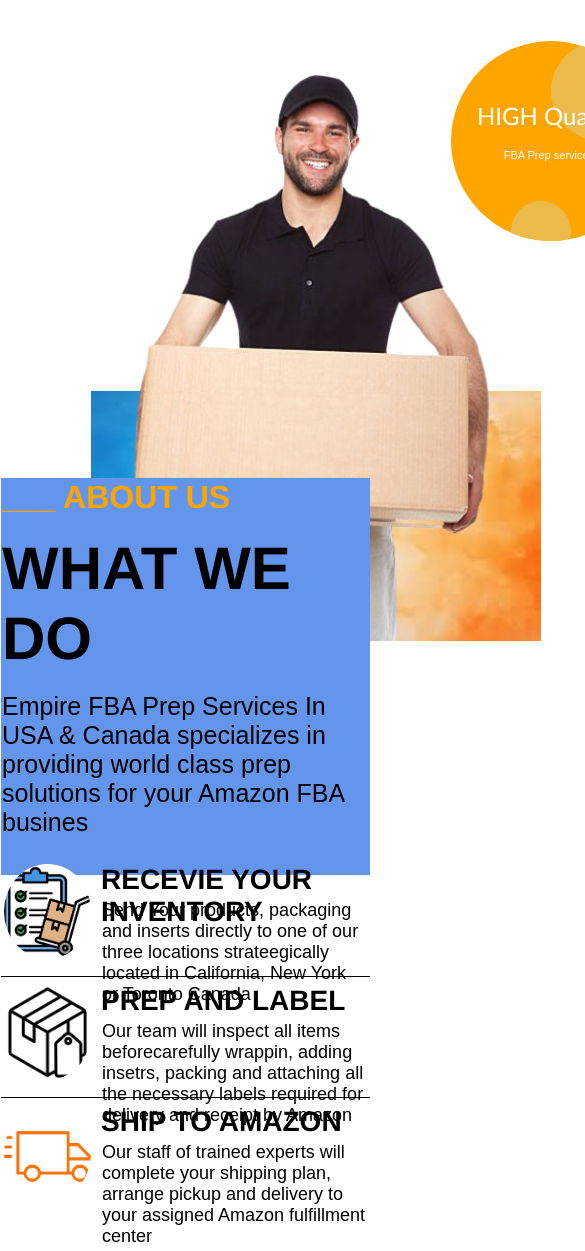
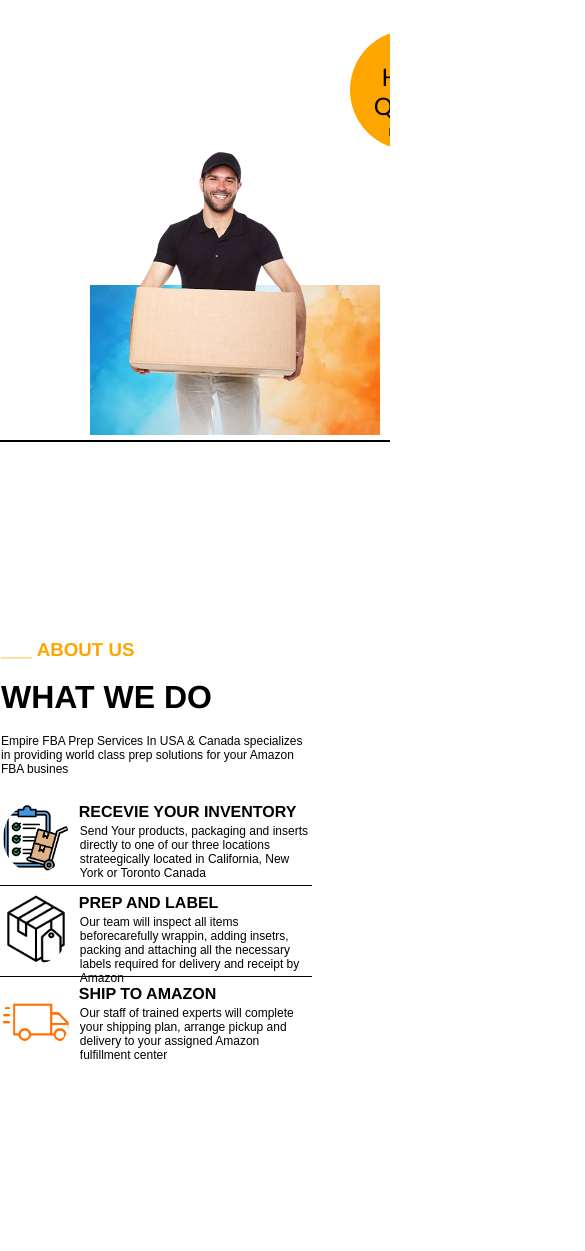
Before and after one commit to SadiqRoshan/webtask, a plain HTML site: page index.html in a window 390 px wide. Shown: the top 1251 px of the page, 585 px wide, since content can reach past the window. Drawn offline with Linux system fonts and the light colour scheme.

Commit message:
Update index.css

```diff
--- a/index.css
+++ b/index.css
@@ -212,258 +212,80 @@
     border-bottom: 1px solid black;
 }
 
-                    /* media */
+                    /* media query */
 
-@media only screen and (max-width:720px){
-    *{
-        margin: 0;
-        padding: 0;
-        box-sizing: border-box;
+
+
+@media only screen and (max-width:600px){
+    .men{
+        flex-wrap: wrap;
+    }
+    .mencantaner1{
+        height: 75vh;
+        overflow: hidden;
+
 
     }
-    body{
-        display: flex;
-        justify-content: space-between;
-        align-items: center;
+    .circule1{
+        margin-top: 30px;
+        width: 120px;
+        height:120px;
+        margin-left: 350px;
+    }
+    .circule2{
+        width: 50px;
+        height: 50px;
+    }
+    .circule3{
+        width: 30px;
+        height: 30px;
+        margin-top: 24px;
 
     }
+    .circuletext{
 
-
-    .men{
-        width: 100%;
+        width: 80px;
         padding: 1px;
-        display: flex;
-        flex-wrap: wrap;
-        /* border: 2px solid red; */
-
-    }
-    .mencantaner1{
-        width: 100%;
-        height: 50vh;
-        /* background-color: black; */
-        /* overflow: hidden; */
-
-    }
-    /* .mendiv1{
-        width: 100%;
-        height: 80vh;
-        background-color: burlywood;
-
-
-    } */
-
-    .circule1{
-        width: 200px;
-        height: 200px;
-        background-color: orange;
-        margin-left: 450px;
-        margin-top: 40px;
-        border-radius: 50%;
-        overflow: hidden;
-        justify-content: center;
-        align-items: center;
-        text-align: center;
-
-    }
-
-    .circule2{
-        width: 100px;
-        height: 100px;
-        background-color: rgb(236, 185, 75);
-        border-radius: 50%;
-        margin-left: 100px;
-    }
-    .circule3{
-        width: 60px;
-        height: 60px;
-        background-color: rgb(236, 185, 75);
-        border-radius: 50%;
-        margin-left: 60px;
-        margin-top: 25px;
-    }
-
-    .circuletext{
-        width: 150px;
-        height: 80px;
-        padding: 1px;
-        /* background-color: rgb(224, 15, 15); */
-        display: flex;
-        margin-left: 25px;
-        margin-top: -45PX;
-        color: white;
-
+        margin-top: -19px;
+        margin-left: 22px;
+        color: #000;
 
     }
 
     .circuletext p{
-        font-size:40px;
-        line-height: 30px;
+        font-size: large;
+    }
+    #circuletextp{
+        font-size: 9px;
 
     }
-
-
-
     .bg{
-        width: 450px;
-        height: 250px;
-        margin-top: 150px;
+        width: 290px;
+        height: 150px;
+        margin-top: 135px;
         margin-left: 90px;
     }
-
-    .bg img{
-        width: 100%;
-        height: 100%;
-        object-fit: cover;
+    .deliveryboy{
+        width: 200px;
+        height: 300px;
+        margin-top: -300px;
+        margin-left: 120px;
     }
 
-
-
-    .deliveryboy{
-        width: 370px;
-        height: 600px;
-        /* background-color:  aquamarine; */
-        margin-top:  -600px;
-        margin-left: 130px;
-
-
+    .mencantaner2{
+       padding: 0;
+       overflow: hidden;
+       height: 75vh;
 
     }
-    .deliveryboy img{
-        width: 100%;
-        height: 100%;
-        object-fit: cover;
-    }
-
-
     .div{
         border-bottom: 2px solid black;
-        margin-top: 20PX;
-        width: 90%;
-
-
-    }
-
-                        /* .mencantaner2 */
-
-
-
-
-
-
-
-
-    .mencantaner2{
-        width: 100%;
-        height: 50vh;
-        /* background-color: aqua; */
-        position: relative;
-        margin-top: 20px;
-
+        margin-top: 5px;
     }
 
     .mendiv{
-        width: 95%;
-        height: 47vh;
-        background-color:cornflowerblue ;
-        margin-top: -100px;
-    }
+        height: 72vh;
 
-    .text1{
-        width: 100%;
-        padding: 1px;
-        /* background-color:blueviolet; */
-    }
-
-
-    .text1 #h3 {
-        font-family: 'Franklin Gothic Medium', 'Arial Narrow', Arial, sans-serif;
-        color: orange;
-        font-size: xx-large;
-    }
-
-    .text1 h1{
-        font-size: 60px;
-    }
-    .text1 p{
-        font-family: Arial, Helvetica, sans-serif;
-        font-size: 25px;
-    }
-
-
-                    /* textbox */
-
-
-
-    .text2{
-        width: 100%;
-        height: 110px;
-        /* background-color: yellowgreen; */
-
-        display: flex;
         margin-top: 5px;
     }
-
-    .textbox{
-        width: 100%;
-        padding: 1px;
-        background-color: transparent;
-        /* border: 2px solid red; */
-        display: flex;
-
-    }
-
-    .icon{
-        width: 95px;
-        height: 95px;
-        border-radius: 50%;
-        background-color: transparent;
-        overflow: hidden;
-    }
-
-    .icon img{
-        width: 100%;
-        height: 100%;
-        object-fit: cover;
-
-    }
-
-    .heading{
-        width: 80%;
-        height: 3vh;
-        background-color: transparent;
-        /* border: 2px solid red; */
-
-    }
-
-    .div1{
-        width: 100%;
-        height: 35px;
-        /* background-color:blue; */
-        position: relative;
-    }
-    .div1 h4{
-        font-size: 28px;
-        font-family: 'Franklin Gothic Medium', 'Arial Narrow', Arial, sans-serif;
-        position: absolute;
-    }
-
-    .div2{
-        width: 100%;
-        padding: 1px;
-
-    }
-    .div2 p{
-
-        font-size: 18px;
-        font-family: Arial, Helvetica, sans-serif;
-
-    }
-
-    .boderline{
-        margin-top: 5px;
-        border-bottom: 1px solid black;
-    }
-
-
-
 }
```
